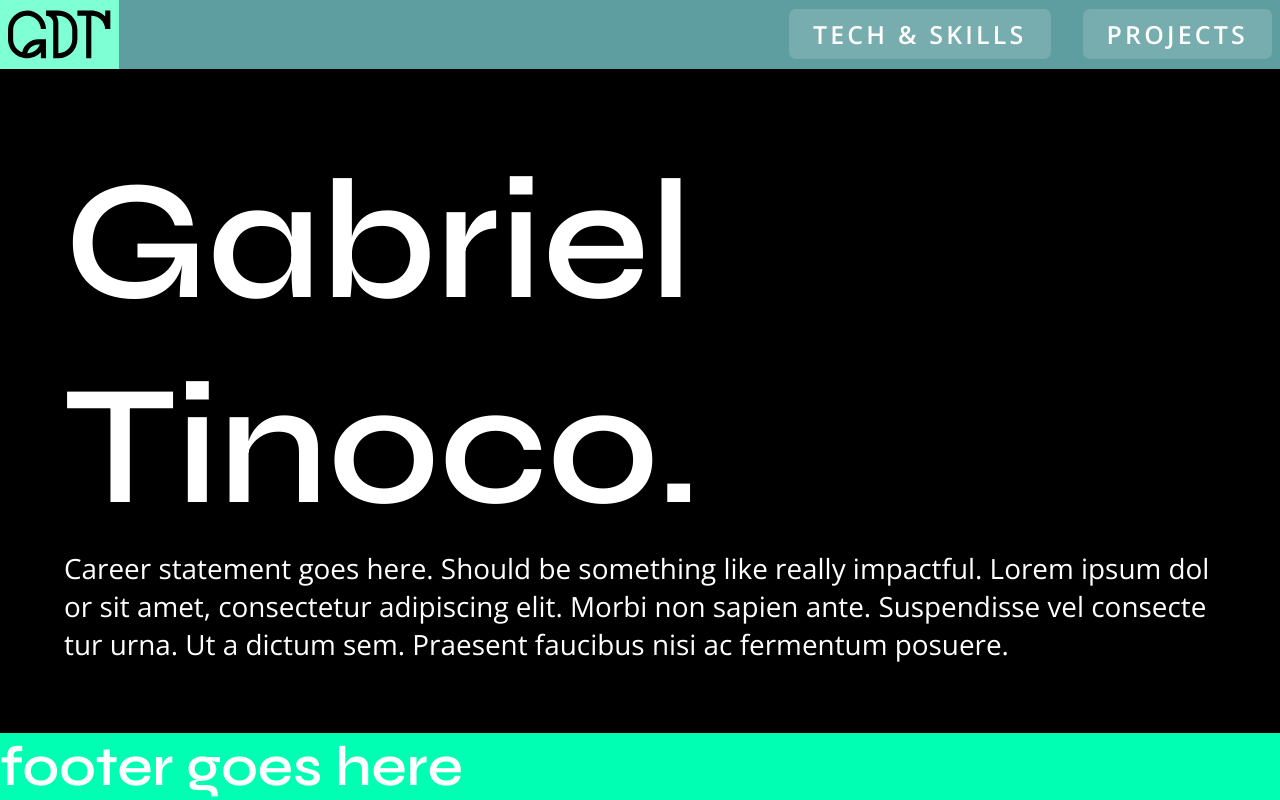
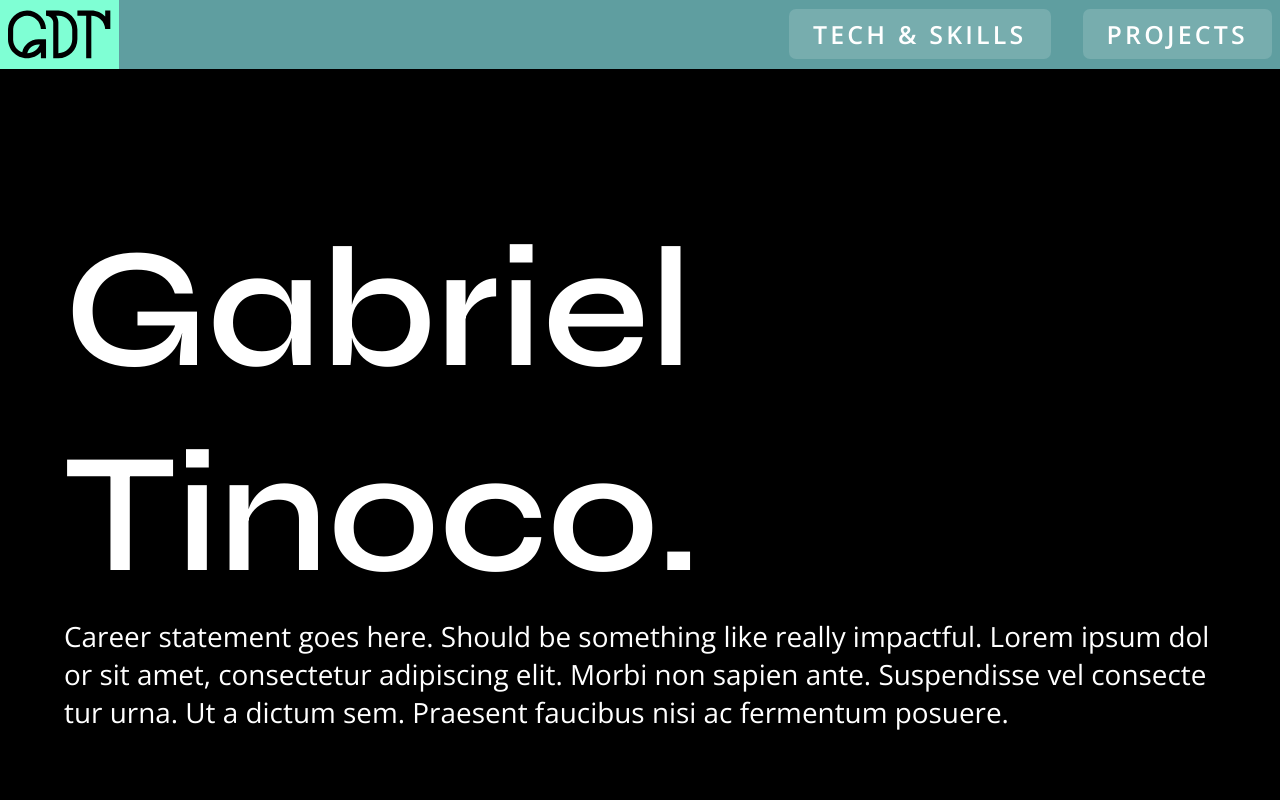
Before and after one commit to Gatinoko/Portfolio, a Next.js app: page / in a window 1280 px wide. Shown: the top 800 px of the page. Built offline with nearby package versions, Linux system fonts and the light colour scheme.

Commit message:
fix(stylesheets): Fixed global styles viewport issues

```diff
--- a/pages/index.scss
+++ b/pages/index.scss
@@ -4,7 +4,7 @@
 	& {
 		align-items: center;
 		justify-content: center;
-		min-height: 100%;
+		min-height: 100vh;
 	}
 
 	@include screen-breakpoint(mobile, tablet) {
@@ -21,7 +21,5 @@
 	display: flex;
 	flex-direction: column;
 	gap: get-spacing-value(spacing-32);
-	overflow-y: scroll;
-	overflow-x: hidden;
 	background-color: rgb(0, 0, 0);
 }
--- a/styles/globals.scss
+++ b/styles/globals.scss
@@ -3,25 +3,16 @@
 @use '../pages/index.scss' as *;
 @use 'elements';
 
-/*
-	Global root HTML page styling
-*/
-html {
-	@include full-viewport-layout;
+:root {
 	background-color: rgb(38, 0, 255);
 	font-size: 18px;
 }
 
 body {
-	width: 100%;
-	height: 100%;
 	margin: 0px;
 }
 
 #__next {
-	@include full-parent-layout;
-	background-color: rgb(0, 255, 179);
-
 	display: flex;
 	flex-direction: column;
 }
```
